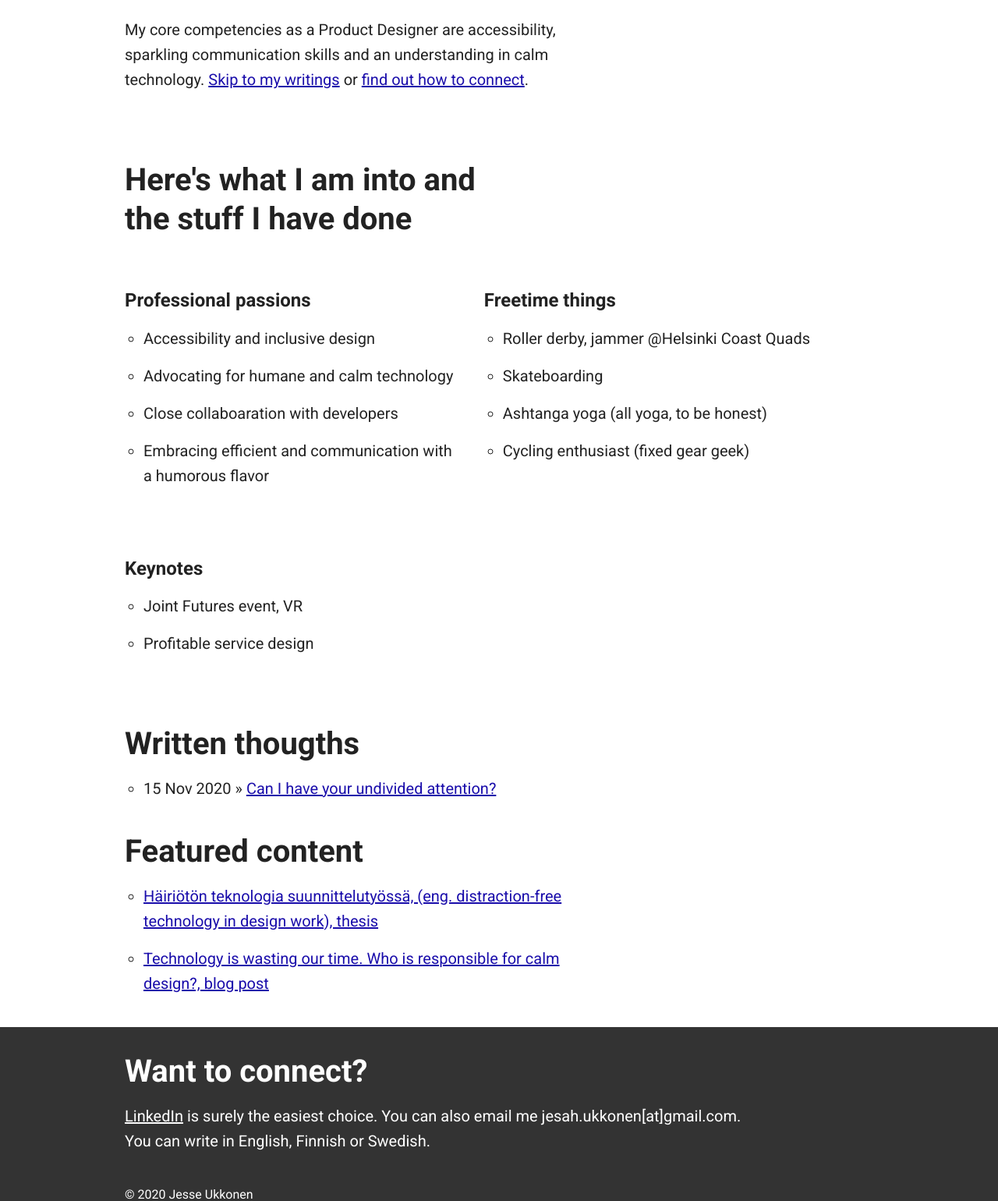
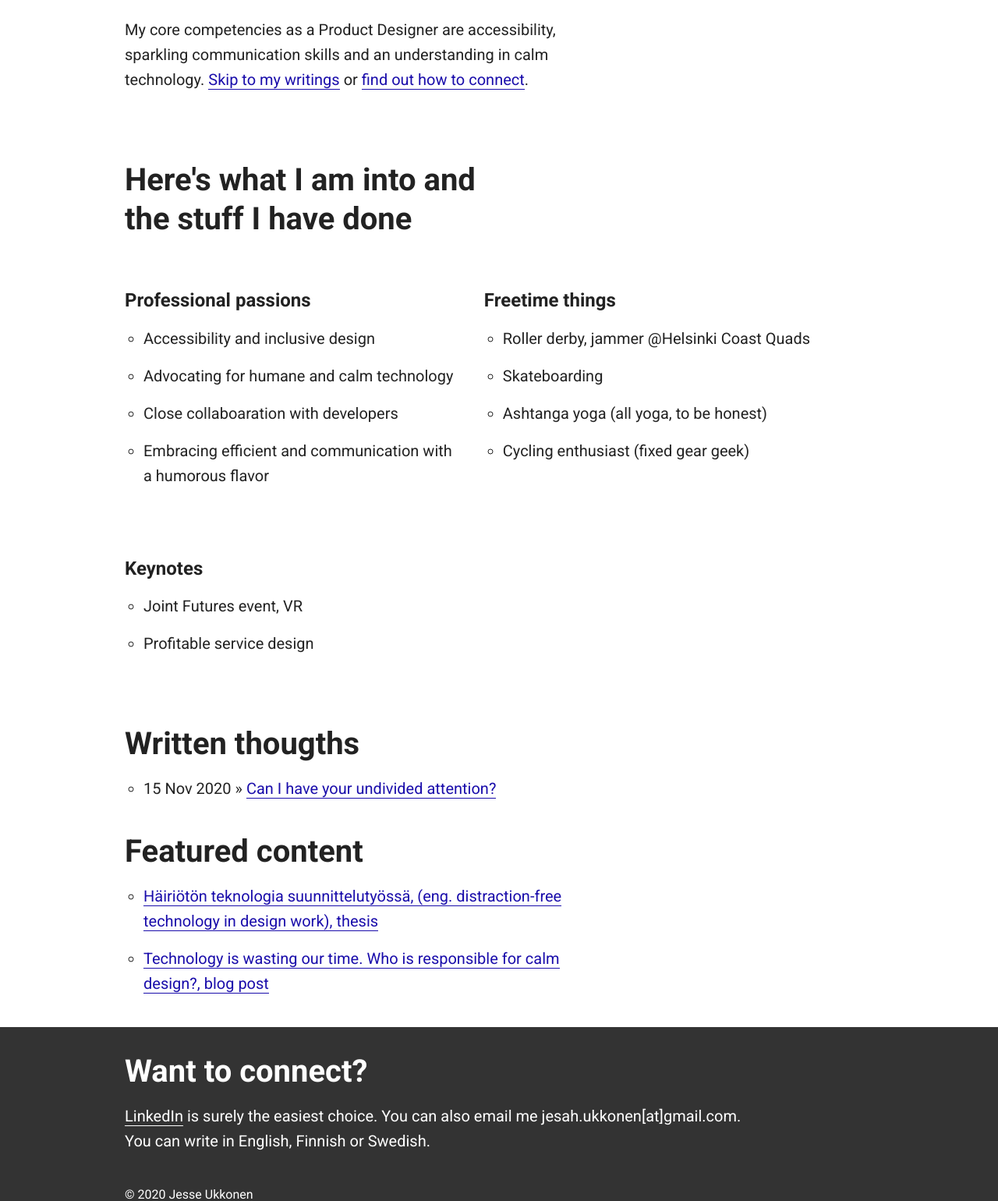
Before and after one commit to jesseu/jesseu.github.io, a Jekyll site: the page built from index.html, in a window 1280 px wide. Shown: the part 645-2185 px from the top of the page at 78% size. Built offline with Jekyll 4.4.1, drawn with Linux system fonts in a browser that asks for light colours.

Commit message:
Update skeleton.css

```diff
--- a/css/skeleton.css
+++ b/css/skeleton.css
@@ -153,10 +153,13 @@
 –––––––––––––––––––––––––––––––––––––––––––––––––– */
 a {
   color: #1a0dab;
-  text-decoration: underline; }
+  text-decoration: none;
+  border-bottom: 1px solid #1a0dab;}
+
 a:hover {
-  color: #00BFFF;
-  text-decoration: underline; }
+  text-decoration: none;
+  color: #fff;
+  background-color: #1a0dab;}
 
 /* Images
 –––––––––––––––––––––––––––––––––––––––––––––––––– */
@@ -191,12 +194,17 @@
 
 .link-dark-bg {
   color: #FFF;
-  text-decoration: underline;
+  text-decoration: none;
+  border-bottom: 1px solid #FFF;
 }
 
 .link-dark-bg:hover {
   color: #00BFFF;
   text-decoration: underline;
+
+  text-decoration: none;
+  background-color: #FFF;
+  color: #000;
 }
 
 /* Buttons
```
